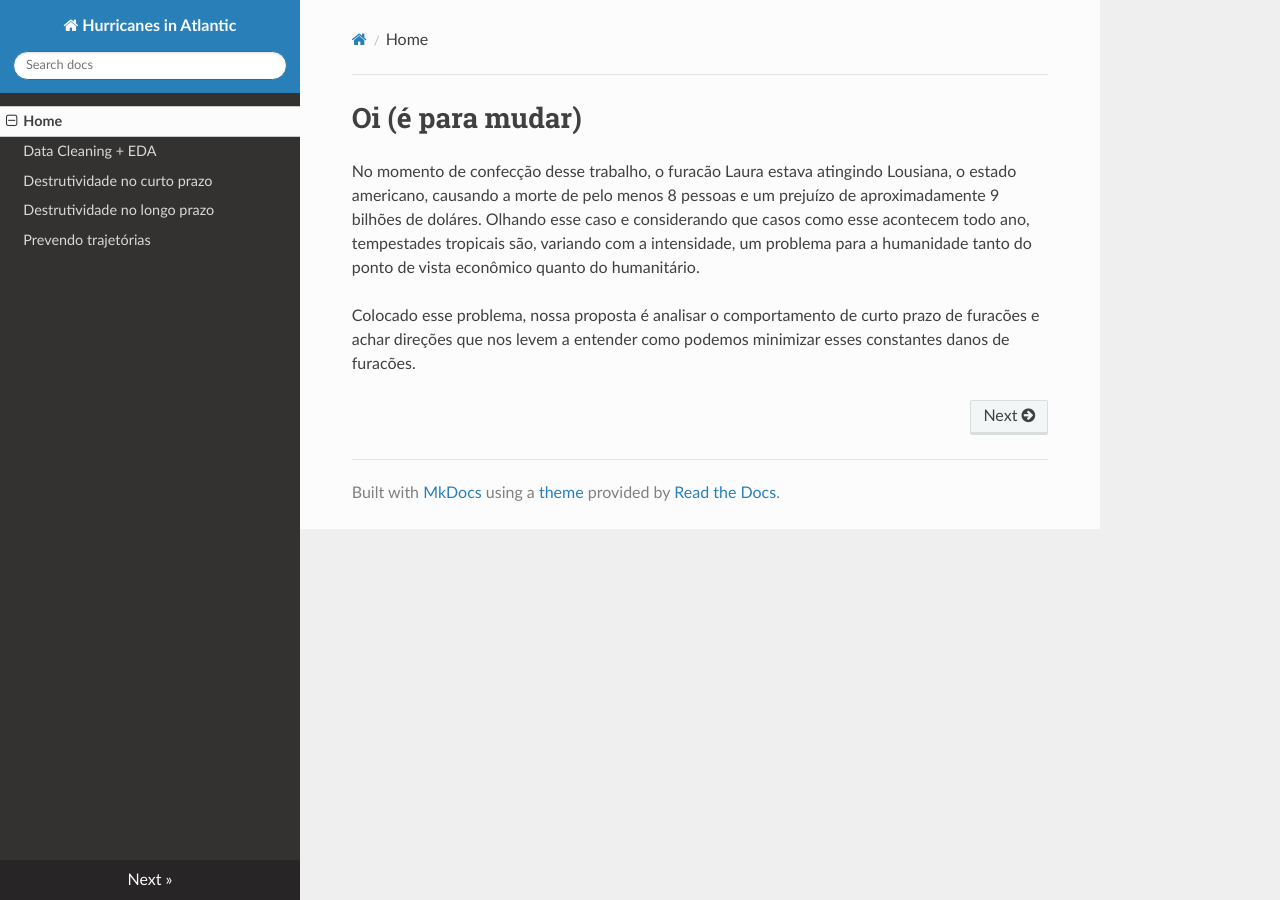
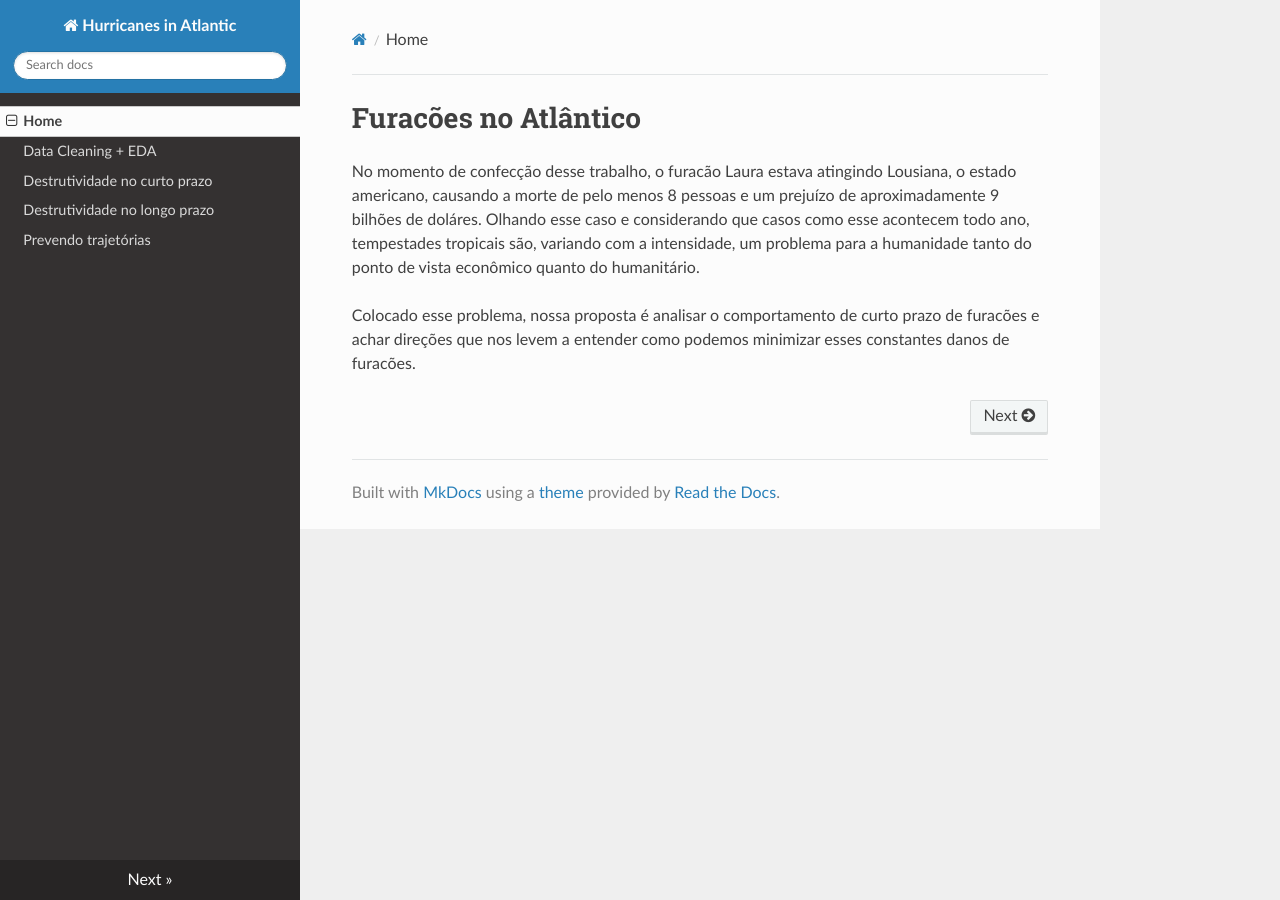
Before and after one commit to reneroliveira/Hurricane_Project, an MkDocs documentation site: the page built from docs/index.md, in a window 1280 px wide. Built offline with MkDocs 1.6.1, drawn with Linux system fonts in a browser that asks for light colours; nearby versions of some CDN libraries.

Commit message:
mudando o título

```diff
--- a/docs/index.md
+++ b/docs/index.md
@@ -1,4 +1,4 @@
-#Oi (é para mudar)
+#Furacões no Atlântico
 
 No momento de confecção desse trabalho, o furacão Laura estava atingindo Lousiana, o estado americano, causando a morte de pelo menos 8 pessoas e um prejuízo de aproximadamente 9 bilhões de doláres. Olhando esse caso e considerando que casos como esse acontecem todo ano, tempestades tropicais são, variando com a intensidade, um problema para a humanidade tanto do ponto de vista econômico quanto do humanitário.
 
```
